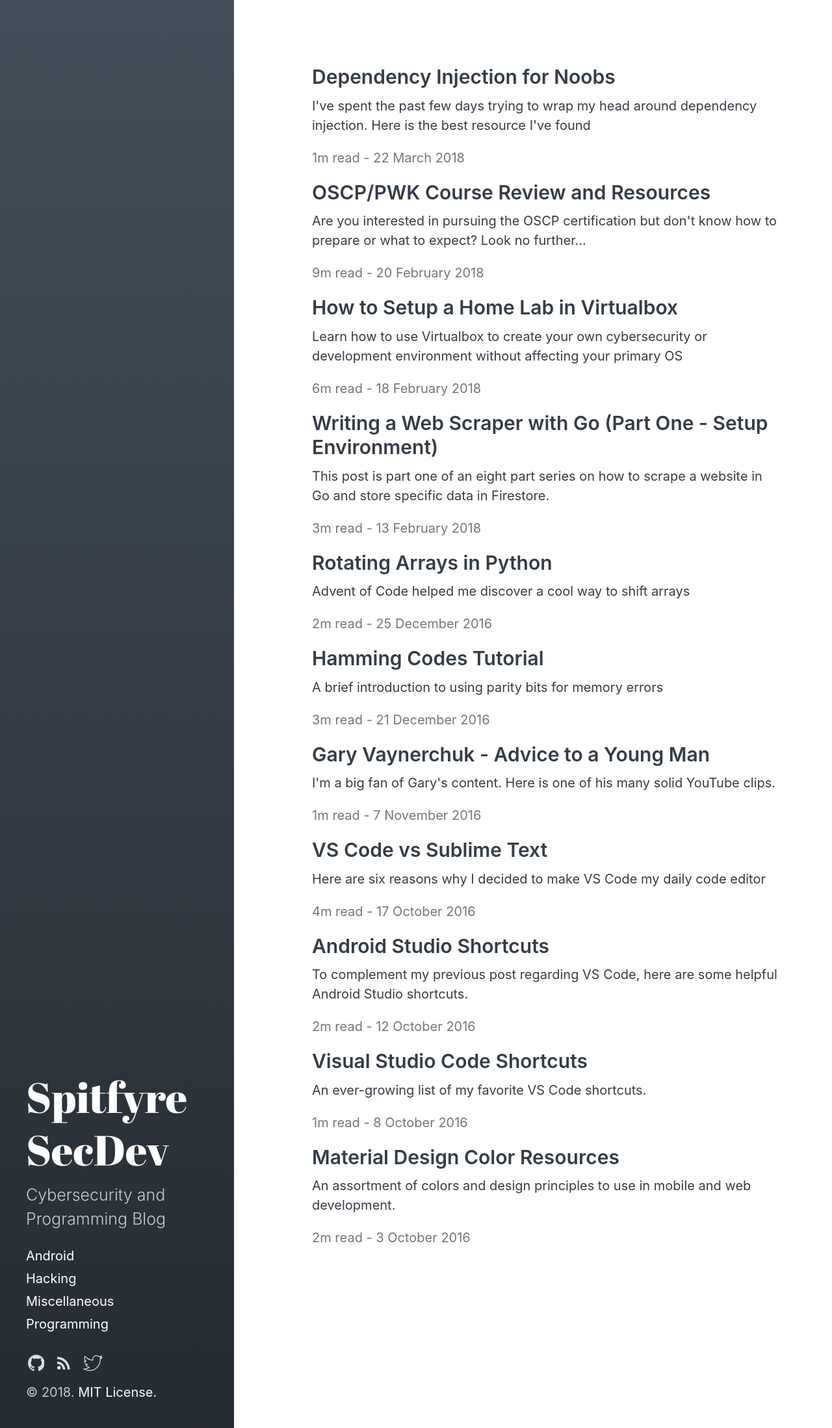
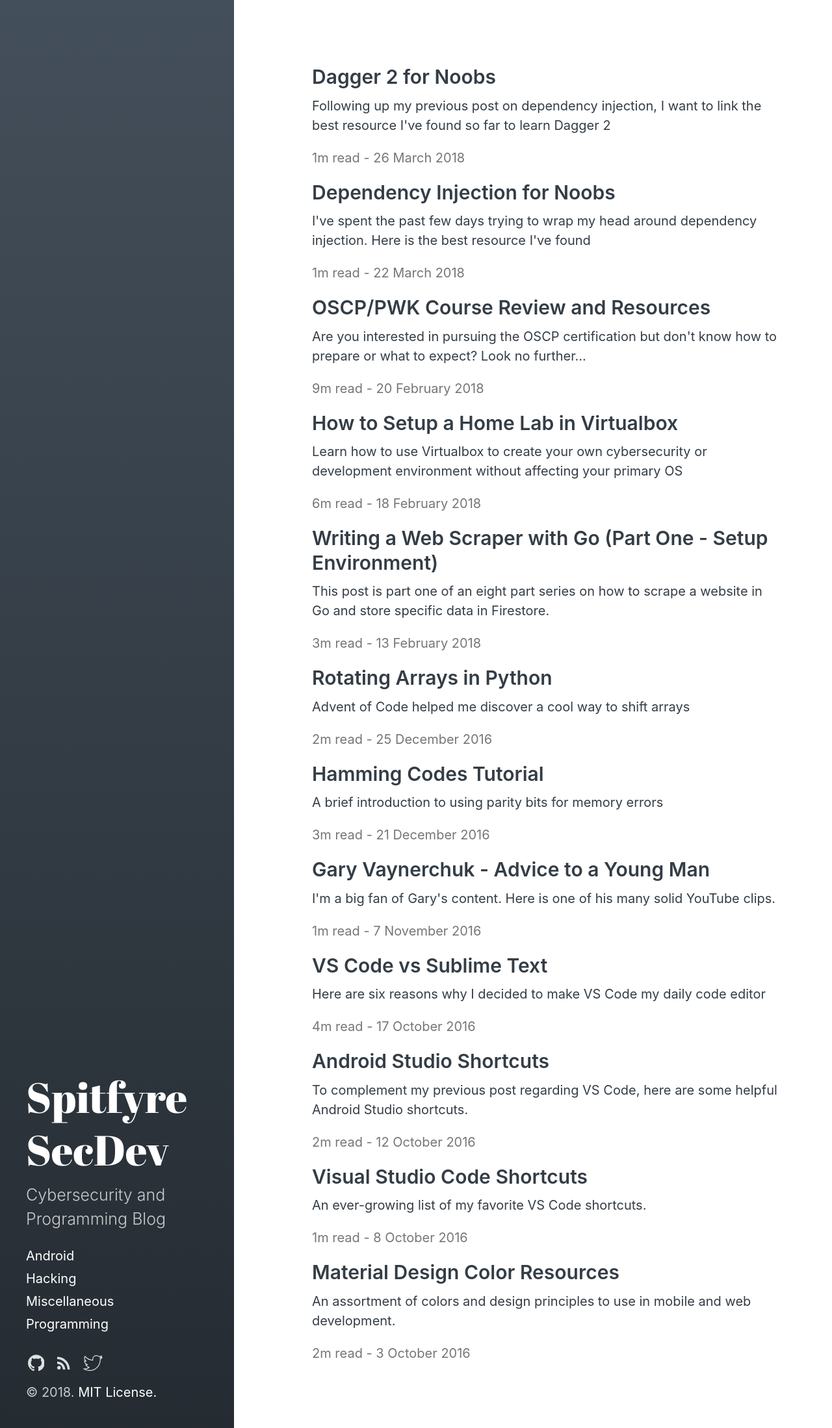
Before and after one commit to spitfire55/spitfire55.github.io, a Jekyll site: the page built from index.html, in a window 1280 px wide. Shown: the whole page at 65% size. Built offline with Jekyll 4.4.1, drawn with Linux system fonts in a browser that asks for light colours; the list of posts is cut into pages by our own code; some of the changed lines change nothing that is shown.

Commit message:
Created 3-26 post on Dagger 2

```diff
--- a/_includes/fb-messenger.html
+++ /dev/null
@@ -1,24 +0,0 @@
-<script>
-  window.fbAsyncInit = function() {
-    FB.init({
-      appId            : '351109811961537',
-      autoLogAppEvents : true,
-      xfbml            : true,
-      version          : 'v2.12'
-    });
-  };
-  (function(d, s, id){
-     var js, fjs = d.getElementsByTagName(s)[0];
-     if (d.getElementById(id)) {return;}
-     js = d.createElement(s); js.id = id;
-     js.src = "https://connect.facebook.net/en_US/sdk.js";
-     fjs.parentNode.insertBefore(js, fjs);
-   }(document, 'script', 'facebook-jssdk'));
-</script>
-<div class="fb-customerchat"
-  page_id="149997182342966"
-  theme_color="#6699cc"
-  logged_in_greeting="If you have any questions or suggestions, feel free to message me!"
-  logged_out_greeting="If you have any questions or suggestions, feel free to message me!"
->
-</div>
--- a/_layouts/default.html
+++ b/_layouts/default.html
@@ -4,8 +4,6 @@
   {% include head.html %}
 
   <body class="{{ page.layout }}{% if page.url == '/' %} home{% endif %}">
-
-    {% include fb-messenger.html %}
 
     {% include sidebar.html %}
 
--- /dev/null
+++ b/_posts/2018-03-26-Dagger-2-For-Noobs.md
@@ -0,0 +1,20 @@
+---
+layout: post
+title : Dagger 2 for Noobs
+description : Following up my previous post on dependency injection, I want to link the best resource I've found so far to learn Dagger 2
+categories: [Android]
+---
+
+My pursuit to learn modern Android development practices like Android Architecture Components, Android-specific design
+patterns (MVVM, MVP, etc.), and Kotlin have led me to what I think is one of the most intimidating programming concepts
+I've learned thus far: dependency injection. In my previous post, I linked an amazing YouTube video that teaches
+dependency injection to an Android developer audience but with an introduction to DI component that is better than a lot
+of blog posts and other resources I've found.
+
+This follow-on post is meant to take the basics from that video and move on to more in-depth illustrations. After a few
+days of digging around, I found this great Medium post that provides a lot of diagrams and breaks everything down to the
+actual implementation in Java. The high-level diagrams in conjunction with Android-specific code are super helpful.
+
+Here is part one of the three-part Medium post:
+
+[Dagger 2. Part I. Basic principles, graph dependencies, scopes](https://android.jlelse.eu/dagger-2-part-i-basic-principles-graph-dependencies-scopes-3dfd032ccd82)
```
